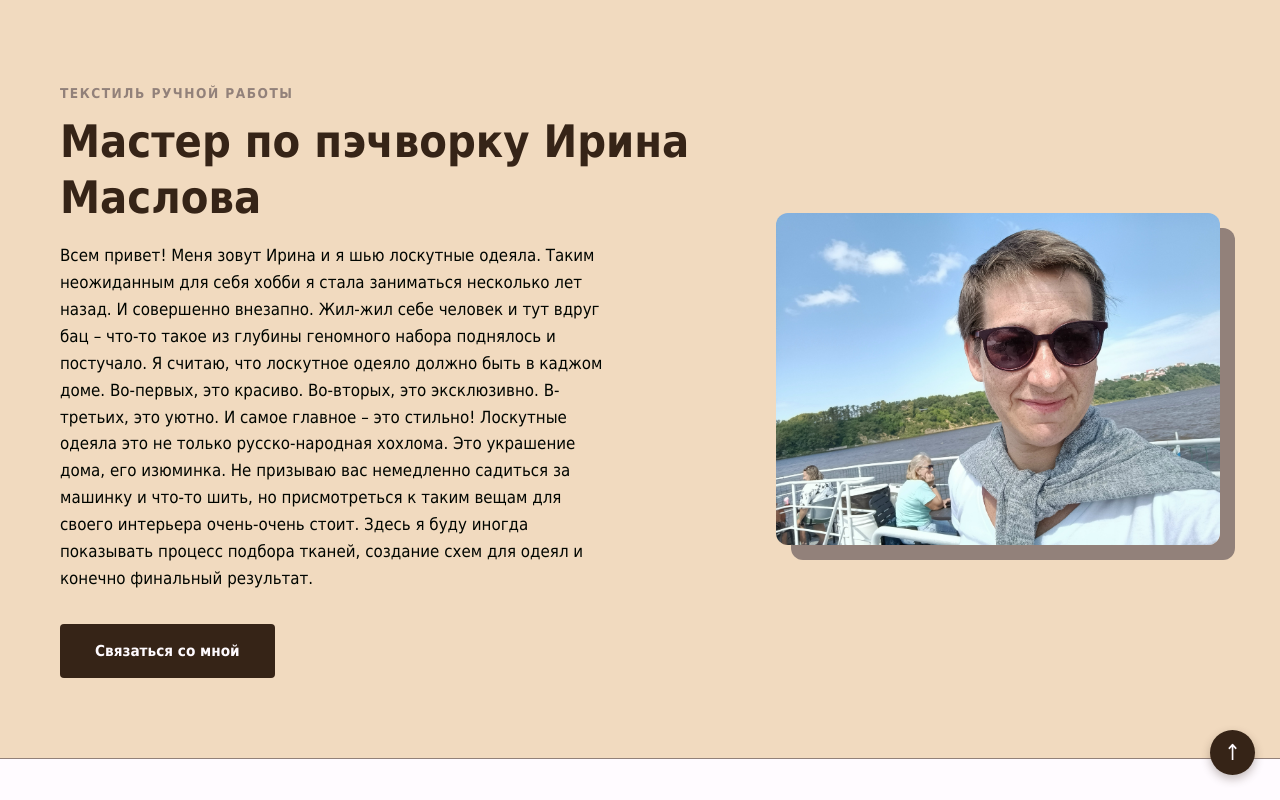
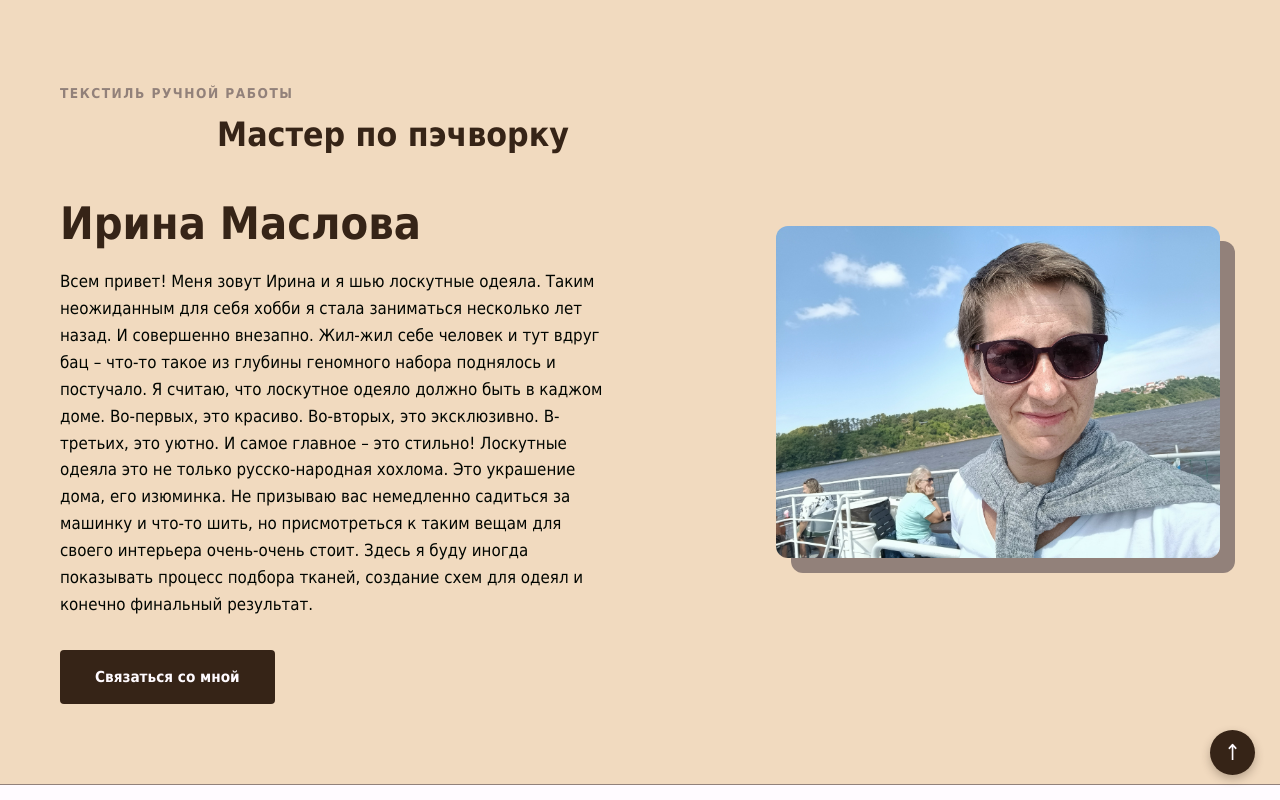
Before and after one commit to dasharynza/Irina-Maslova.-Handcrafted-textiles-version01, a plain HTML site: page index.html in a window 1280 px wide. Shown: the top 800 px of the page. Drawn offline with Linux system fonts and the light colour scheme.

Commit message:
Update index.html

```diff
--- a/index.html
+++ b/index.html
@@ -14,7 +14,8 @@
         <div class="container hero-grid">
             <div class="hero-content">
                 <span class="subtitle">текстиль ручной работы</span>
-                <h1>Мастер по пэчворку Ирина Маслова</h1>
+                <h2>Мастер по пэчворку</h2>
+                <h1>Ирина Маслова</h1>
                 <p class="bio">
                     Всем привет! Меня зовут Ирина и я шью лоскутные одеяла. Таким неожиданным для себя хобби я стала заниматься несколько лет назад. И совершенно внезапно. Жил-жил себе человек и тут вдруг бац – что-то такое из глубины геномного набора поднялось и постучало.
 Я считаю, что лоскутное одеяло должно быть в каджом доме. Во-первых, это красиво. Во-вторых, это эксклюзивно. В-третьих, это уютно. И самое главное – это стильно! Лоскутные одеяла это не только русско-народная хохлома. Это украшение дома, его изюминка. Не призываю вас немедленно садиться за машинку и что-то шить, но присмотреться к таким вещам для своего интерьера очень-очень стоит. Здесь я буду иногда показывать процесс подбора тканей, создание схем для одеял и конечно финальный результат.
```
